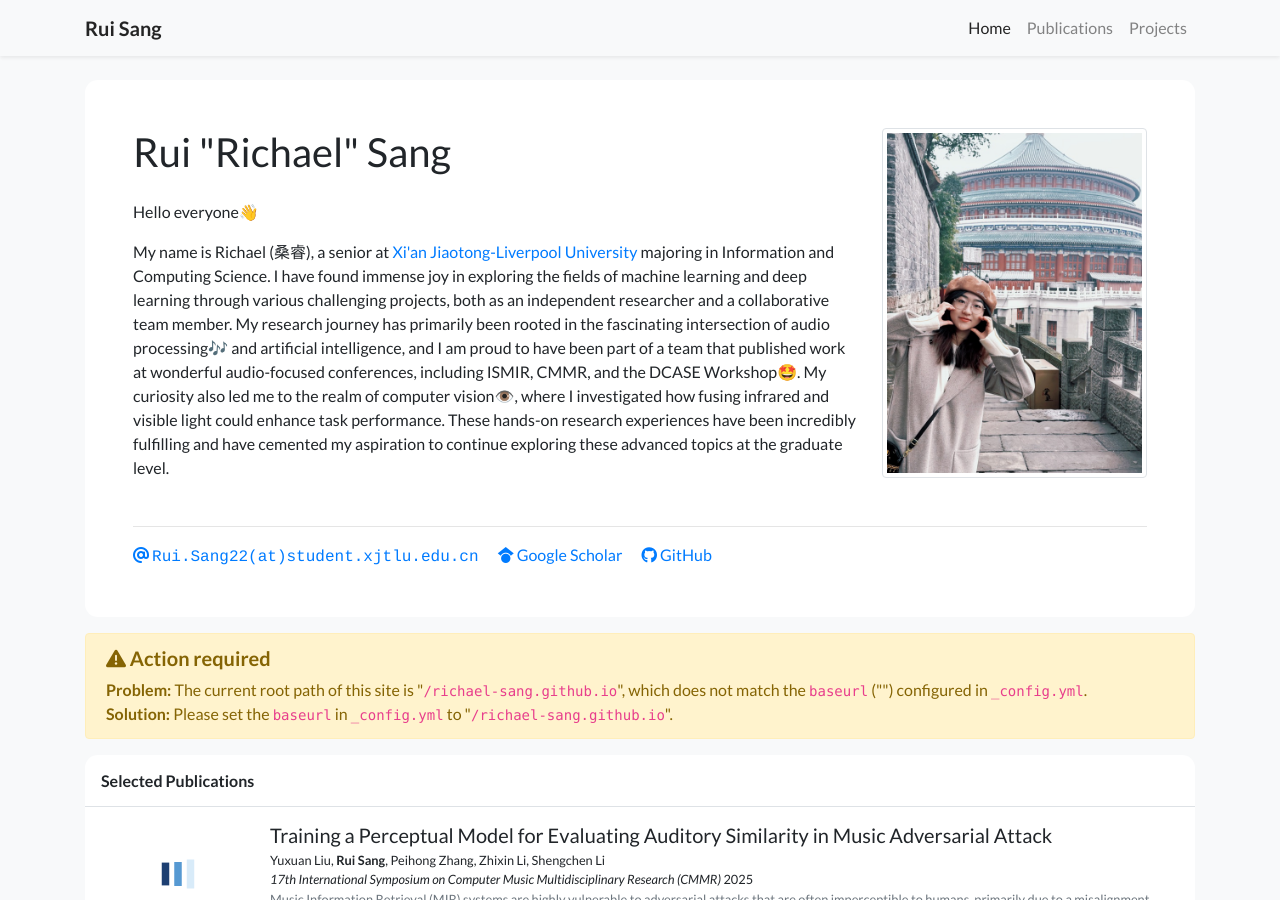
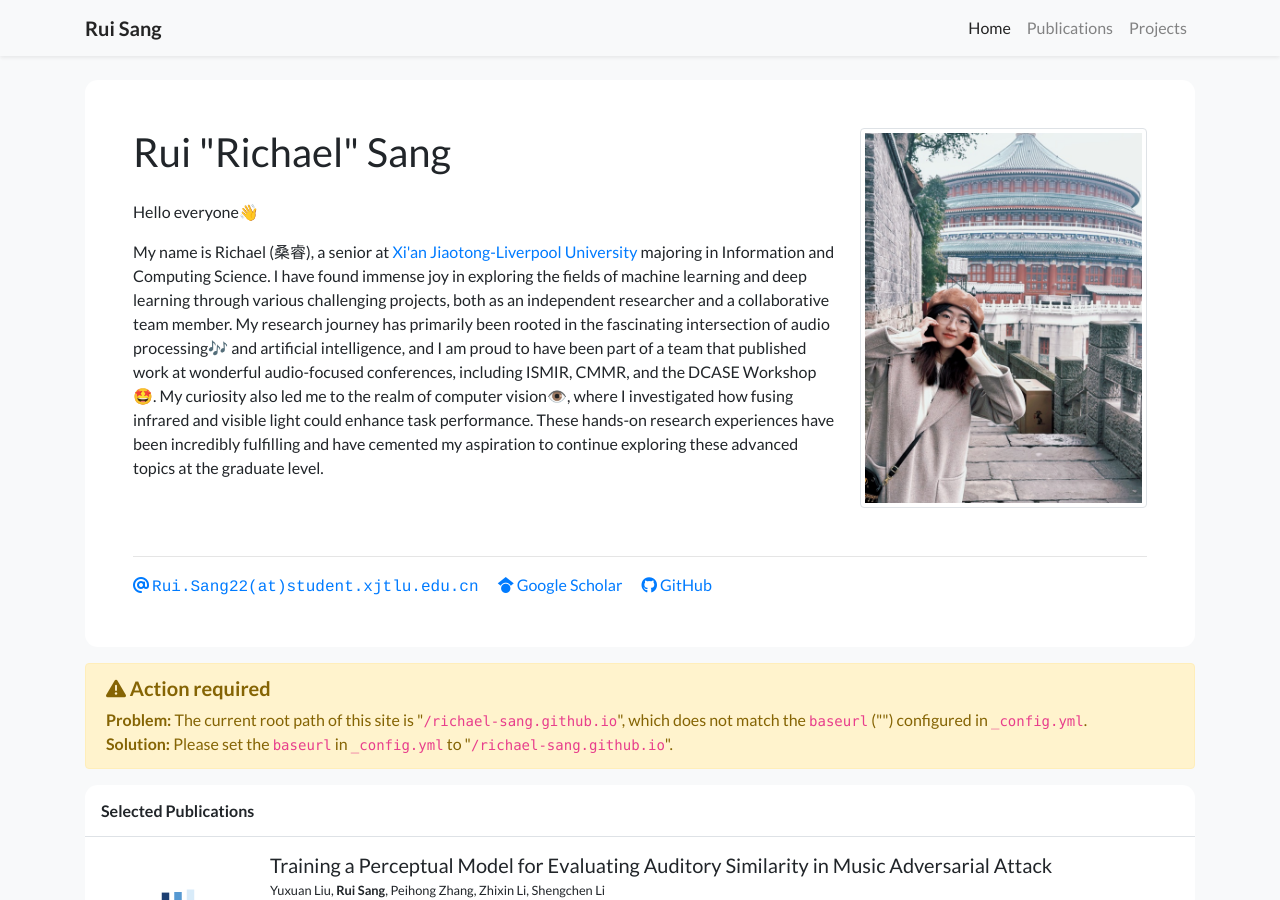
Before and after one commit to richael-sang/richael-sang.github.io, a Jekyll site: the page built from index.html, in a window 1280 px wide and 900 px high. Built offline with Jekyll 4.4.1, drawn with Linux system fonts in a browser that asks for light colours; nearby versions of some CDN libraries; a style sheet for code colours, icons or effects is not loaded.

Commit message:
Update profile_card.html

```diff
--- a/_includes/widgets/profile_card.html
+++ b/_includes/widgets/profile_card.html
@@ -10,7 +10,7 @@
                             <img
                                 src="{{ site.data.profile.portrait_url | relative_url }}"
                                 class="figure-img img-fluid img-thumbnail"
-                                style="height: 350px;"
+                                style="height: 380px;"
                                 data-toggle="tooltip"
                                 data-placement="top"
                                 title="{{ site.data.profile.portrait_caption }}">
```
